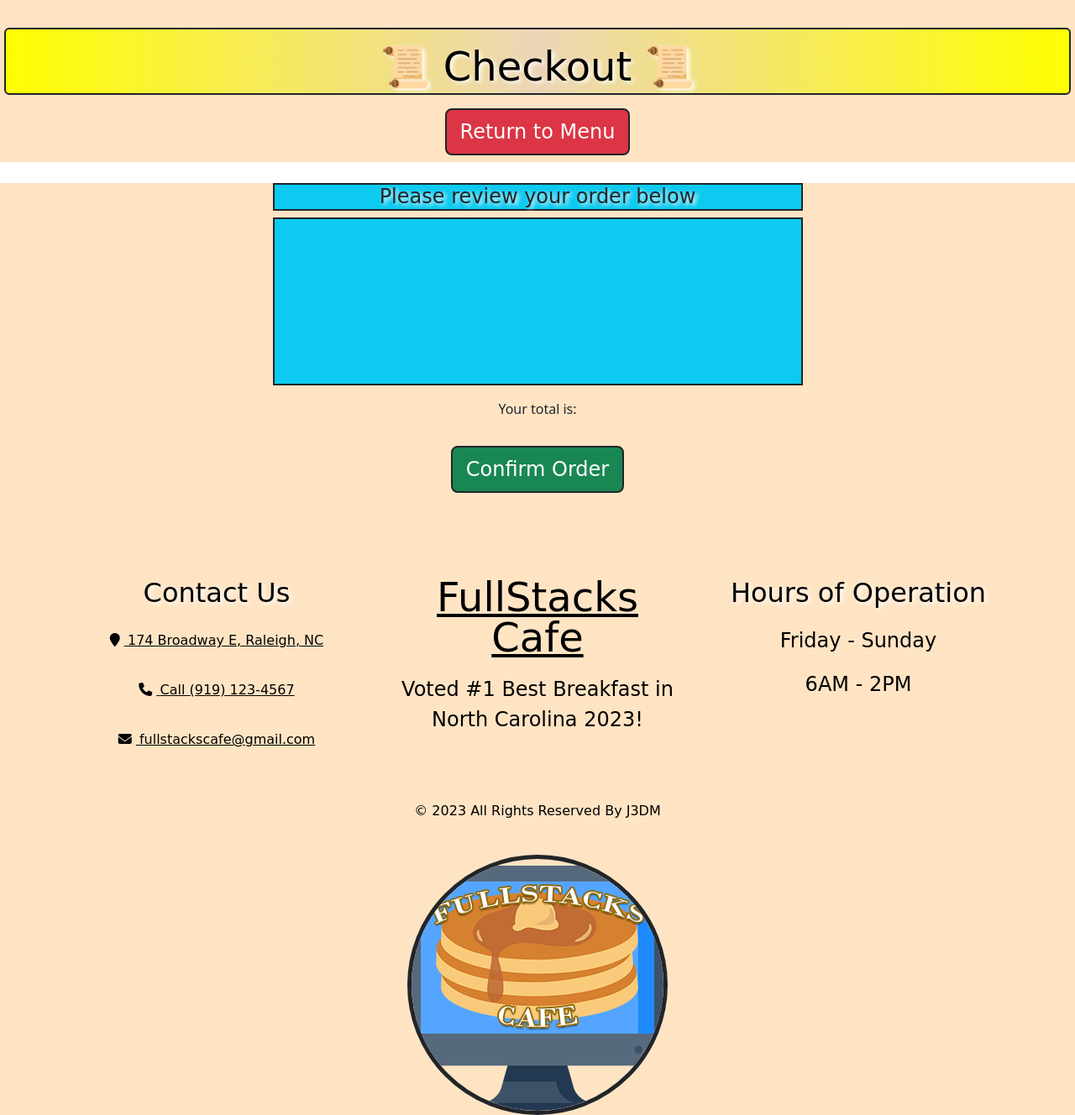
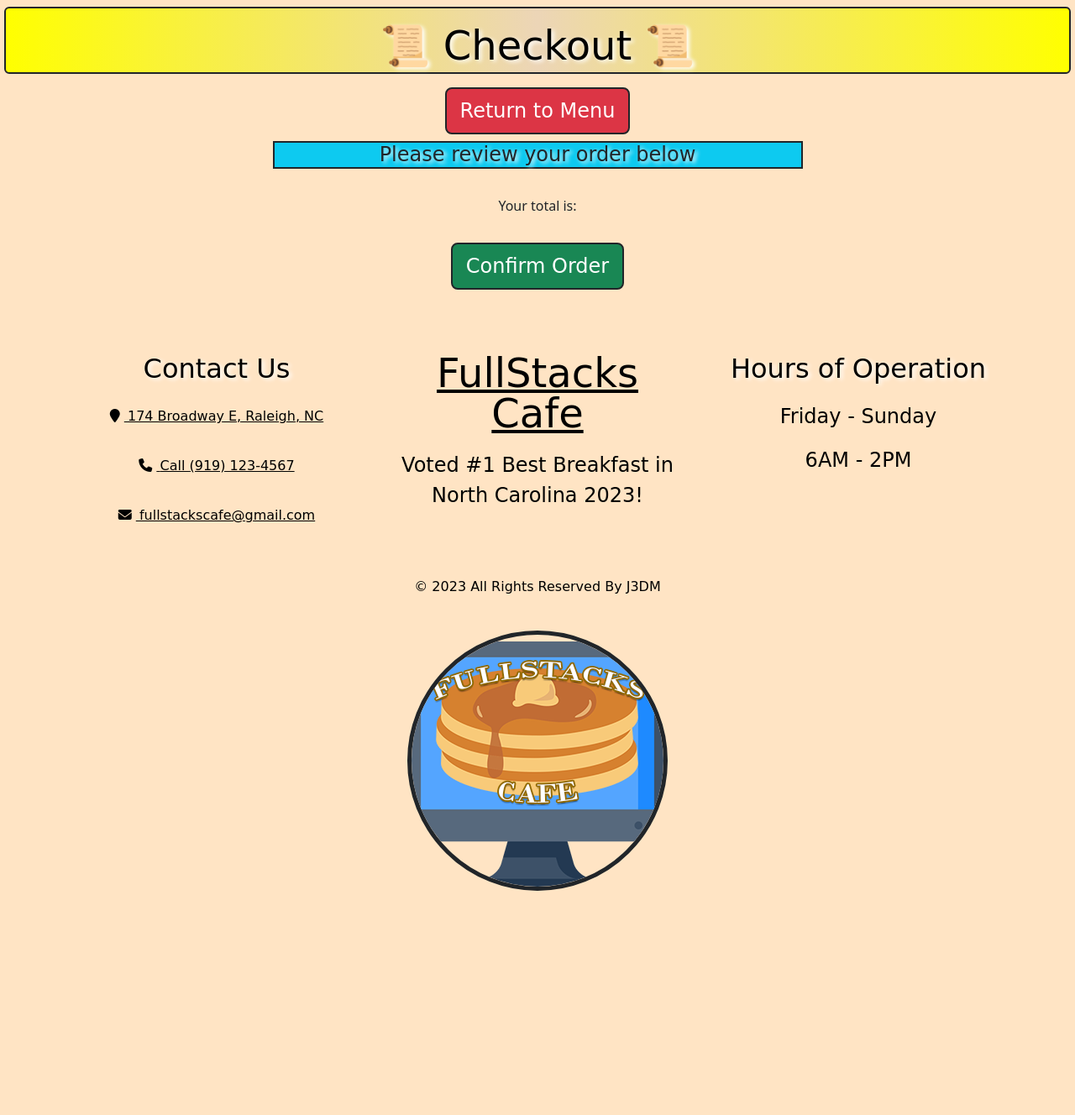
Before and after one commit to JoshuaToback/FullStacks-Cafe, a web app: file checkout.html in a window 1280 px wide. Shown: the whole page at 84% size. After the commit the page ends 1061 px from the top, so only its background shows below. Run offline with its HTML, style and script files only (its server is not run), Linux system fonts and the light colour scheme; some libraries are stand-ins or nearby versions; some web fonts are replaced.

Commit message:
quick fix to container

```diff
--- a/assets/css/checkoutstyle.css
+++ b/assets/css/checkoutstyle.css
@@ -54,7 +54,6 @@
     flex-wrap: wrap;
     margin-right: -15px;
     margin-left: -15px;
-    margin-top: 25px;
   }
 
 
--- a/checkout.html
+++ b/checkout.html
@@ -34,7 +34,7 @@
                 <div class="col-6">
                   <div class="card-body">
                     <h4 class=" bg-info border border-dark border-2">Please review your order below</h4>
-                    <div class="bg-info border border-dark border-2 text-center" style="height:200px;">
+                    <div class="text-center">
                       <div class="text-center">
                         <ul class="orderList"></ul>
                     </div>
```
